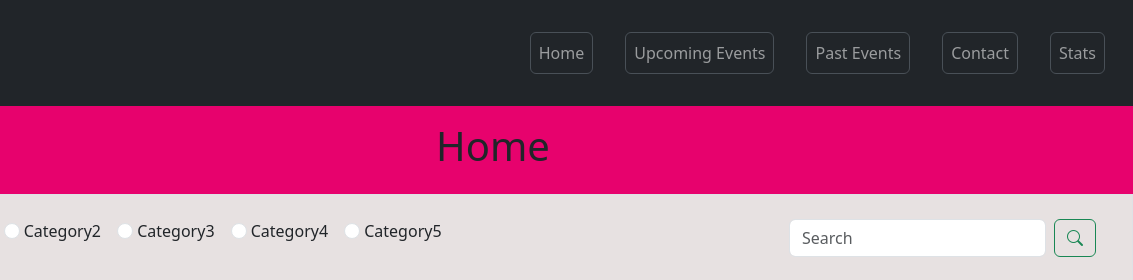
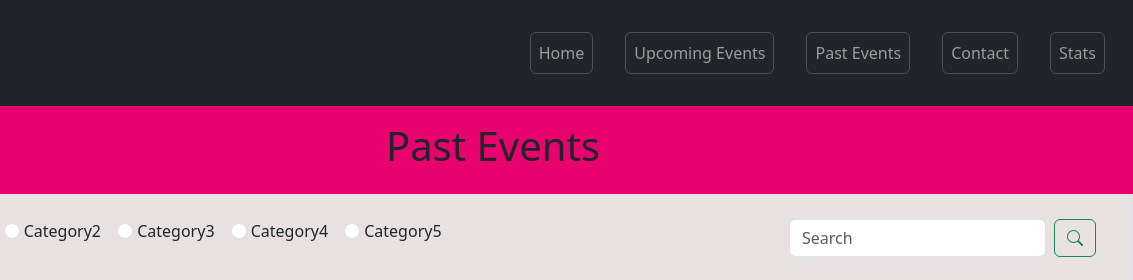
Before and after one commit to DanielOQ0/IntroJavaScript, a plain HTML site: page pastEvents.html in a window 1280 px wide. Shown: the top 280 px of the page, 147-1280 px from the left. Drawn offline with nearby package versions, Linux system fonts and the light colour scheme.

Commit message:
finalizado el past events en su totalidad para la task1

```diff
--- a/pastEvents.html
+++ b/pastEvents.html
@@ -79,7 +79,7 @@
       </nav>
     </header>
     <section class="bpink py-3 container-fluid d-flex justify-content-center">
-      <h1>Home</h1>
+      <h1>Past Events</h1>
     </section>
     <main class="border bg-gray">
       <div>
```
